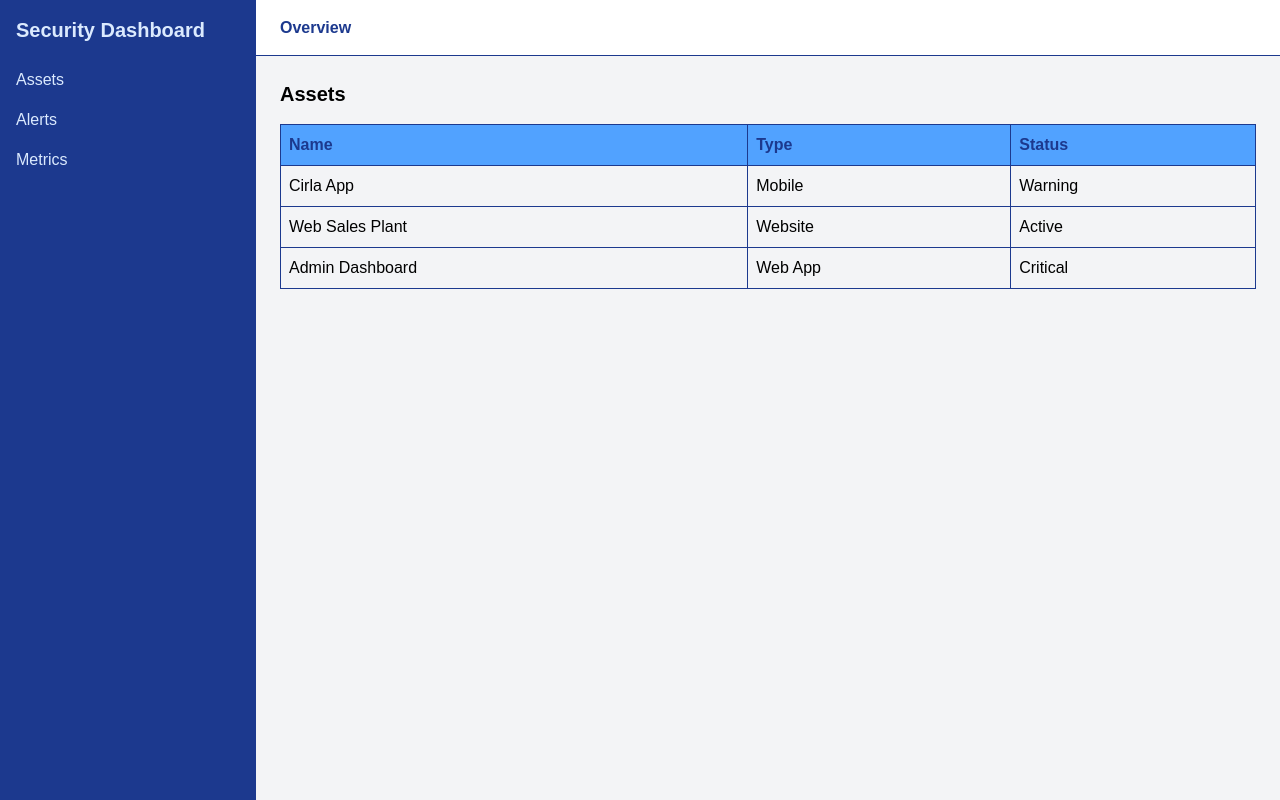
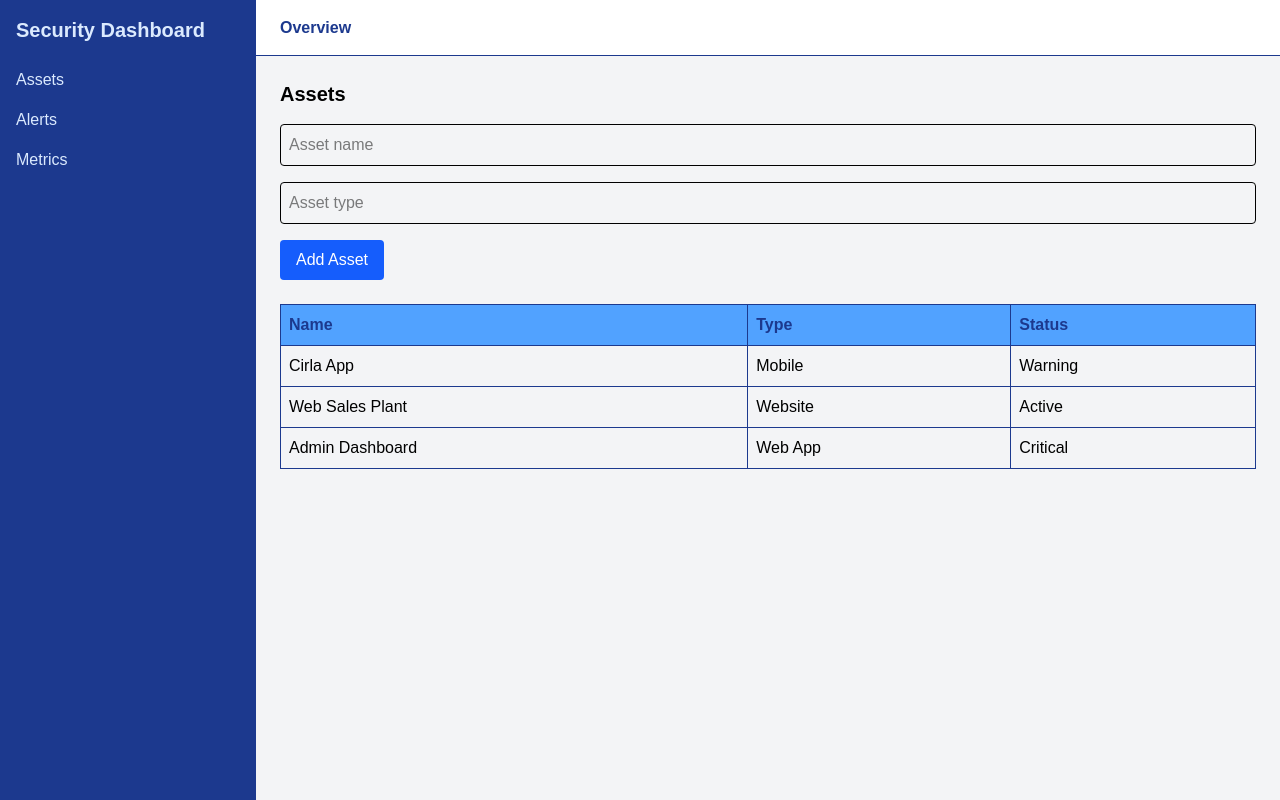
Before and after one commit to anhphi1125/nextjs-security-dashboard, a Next.js app: page /dashboard/assets in a window 1280 px wide. Built offline with nearby package versions, Linux system fonts and the light colour scheme.

Commit message:
add asset form with react hook form and zod

```diff
--- a/app/dashboard/assets/page.tsx
+++ b/app/dashboard/assets/page.tsx
@@ -1,6 +1,7 @@
 "use client";
 
 import { fetchAssets } from "@/app/lib/api";
+import AddAssetForm from "@/components/AddAssetForm";
 import { useQuery } from "@tanstack/react-query";
 
 type Asset = {
@@ -21,6 +22,10 @@ export default function AssetsPage() {
     queryFn: fetchAssets,
   });
 
+  const handleAddAsset = (data: any) => {
+    console.log('new asset: ', data);
+  }
+
   if (isLoading) return <p>Loading assets...</p>;
 
   if (isError) {
@@ -34,6 +39,11 @@ export default function AssetsPage() {
   return (
     <div className="h-screen">
       <h1 className="text-xl font-bold mb-4 text-black">Assets</h1>
+
+      {/*add asset---------------------*/}
+      <AddAssetForm onAdd={handleAddAsset}/>
+
+      {/*assets---------------------*/}
 
       <table className="w-full border border-blue-900">
         <thead className="bg-blue-400">
--- /dev/null
+++ b/app/lib/schema.ts
@@ -0,0 +1,8 @@
+import z from "zod";
+
+export const assetSchema = z.object({
+    name: z.string().min(2, 'Name is required'),
+    type: z.string().min(2, 'Type is required'),
+});
+
+export type AssetFormData = z.infer<typeof assetSchema>;
--- /dev/null
+++ b/components/AddAssetForm.tsx
@@ -0,0 +1,53 @@
+'use client';
+
+import { AssetFormData, assetSchema } from "@/app/lib/schema";
+import { zodResolver } from "@hookform/resolvers/zod";
+import { useForm } from "react-hook-form";
+
+export default function AddAssetForm({
+    onAdd,
+} : {
+    onAdd: (data: AssetFormData) => void;
+}) {
+    const {
+        register,
+        handleSubmit,
+        formState: {errors},
+        reset,
+    } = useForm<AssetFormData>({
+        resolver: zodResolver(assetSchema),
+    });
+
+    const onSubmit = (data: AssetFormData) => {
+        onAdd(data);
+        reset();
+    };
+
+    return (
+        <form onSubmit={handleSubmit(onSubmit)} className="mb-6 space-y-4">
+            <div>
+                <input
+                {...register('name')}
+                placeholder="Asset name"
+                className="border p-2 w-full text-black rounded"
+                />
+                {errors.name && (
+                    <p className="text-red-500 text-sm">{errors.name.message}</p>
+                )}
+            </div>
+
+            <div>
+                <input
+                {...register('type')}
+                placeholder="Asset type"
+                className="border p-2 w-full text-black rounded"
+                />
+                {errors.type && (
+                    <p className="text-red-500 text-sm">{errors.type.message}</p>
+                )}
+            </div>
+
+            <button className="bg-blue-600 text-white px-4 py-2 rounded">Add Asset</button>
+        </form>
+    );
+}
--- a/package.json
+++ b/package.json
@@ -9,10 +9,13 @@
     "lint": "eslint"
   },
   "dependencies": {
+    "@hookform/resolvers": "^5.2.2",
     "@tanstack/react-query": "^5.90.20",
     "next": "16.1.6",
     "react": "19.2.3",
-    "react-dom": "19.2.3"
+    "react-dom": "19.2.3",
+    "react-hook-form": "^7.71.1",
+    "zod": "^4.3.6"
   },
   "devDependencies": {
     "@tailwindcss/postcss": "^4",
```
Also changed, not shown: 1 other file (tests, documents, lock files or other folders).
